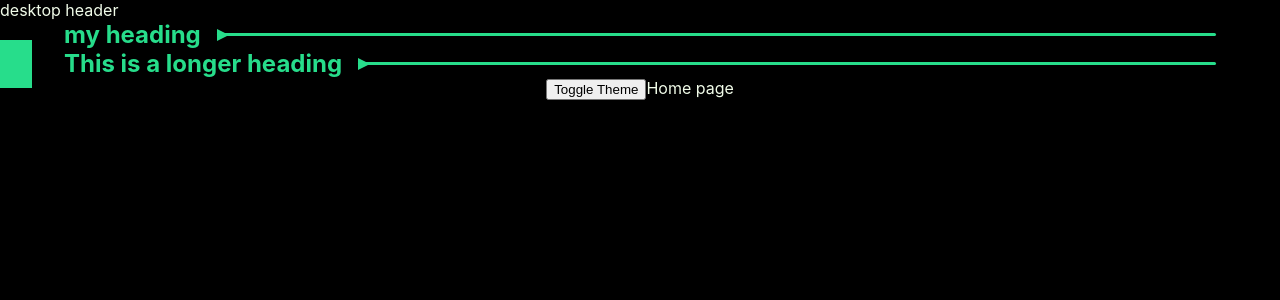
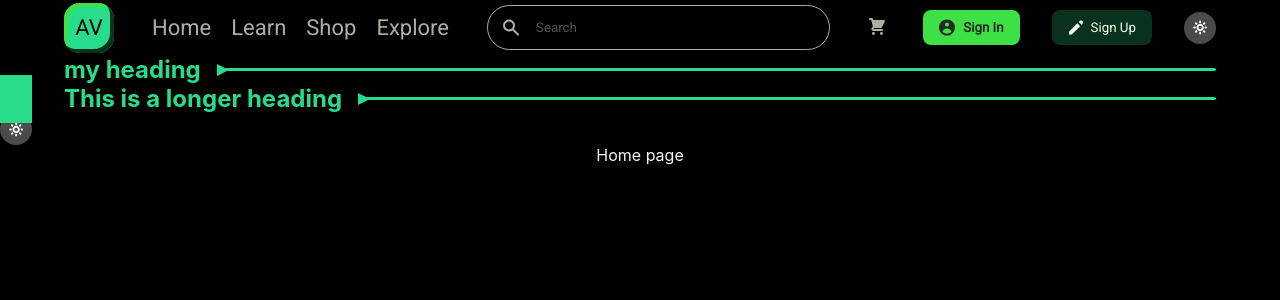
Before and after one commit to Maciej-Clanet/va_frontend_classroom, a React (Create React App) app: page / in a window 1280 px wide. Shown: the top 300 px of the page. Built offline with nearby package versions, Linux system fonts and the light colour scheme.

Commit message:
Desktop Header

```diff
--- a/src/Components/DesktopHeader/DesktopHeader.css
+++ b/src/Components/DesktopHeader/DesktopHeader.css
@@ -1,8 +1,25 @@
 .desktop-header{
     display: none;
+
+    /* border: 1px solid red; */
+    padding: 0px 64px;
+    gap: 32px;
+    align-items: center;
 }
 
-@media (min-width:800px){
+.desktop-nav-links-container{
+    display: flex;
+    align-items: center;
+    gap: 8px;
+}
+
+.header-action-button-group{
+    display: flex;
+    gap: 32px;
+    align-items: center;
+}
+
+@media (min-width: 1200px){
     .desktop-header{
         display: flex;
     }
--- a/src/Components/DesktopHeader/DesktopHeader.js
+++ b/src/Components/DesktopHeader/DesktopHeader.js
@@ -1,9 +1,41 @@
 import "./DesktopHeader.css"
+import Logo from "../Logo/Logo";
+import DesktopNavLink from "../DesktopNavLink/DesktopNavLink";
+import PrimaryIconButton from "../PrimaryIconButton/PrimaryIconButton";
+import SecondaryIconButton from "../SecondaryIconButton/SecondaryIconButton";
+import IconButton from "../IconButton/IconButton";
+import ThemeToggleButton from "../ThemeToggleButton/ThemeToggleButton";
+import SearchBar from "../SearchBar/SearchBar";
+
+import {ReactComponent as UserIcon} from "../../Assets/Icons/UserIcon.svg";
+import {ReactComponent as PencilIcon} from "../../Assets/Icons/PencilIcon.svg";
+import {ReactComponent as CartIcon} from "../../Assets/Icons/CartIcon.svg"
+import {useNavigate} from "react-router-dom";
+
+const DesktopNavLinks = () =>{
+    return(
+        <div className="desktop-nav-links-container">
+            <DesktopNavLink text="Home" path="/"/>
+            <DesktopNavLink text="Learn" path="/Learn"/>
+            <DesktopNavLink text="Shop" path="/Shop"/>
+            <DesktopNavLink text="Explore" path="/Explore"/>
+        </div>
+    )
+}
 
 const DesktopHeader = () =>{
+    const navigate = useNavigate()
     return(
         <header className="desktop-header">
-            desktop header
+            <Logo/>
+            <DesktopNavLinks/>
+            <SearchBar/>
+            <div className="header-action-button-group">
+                <IconButton icon={<CartIcon/>} onClick={() => navigate("/cart")} />
+                <PrimaryIconButton text="Sign In" icon={<UserIcon/>} onClick={() => navigate("/login")} />
+                <SecondaryIconButton text="Sign Up" icon={<PencilIcon/>} onClick={() => navigate("/register")} />
+                <ThemeToggleButton />
+            </div>
         </header>
     )
 }
--- /dev/null
+++ b/src/Components/DesktopNavLink/DesktopNavLink.css
@@ -0,0 +1,10 @@
+.desktop-nav-link{
+    color: var(--text-color);
+    background: none;
+    border: none;
+    opacity: 0.7;
+    cursor: pointer;
+    &:hover{
+        opacity: 1;
+    }
+}
--- /dev/null
+++ b/src/Components/DesktopNavLink/DesktopNavLink.js
@@ -0,0 +1,9 @@
+import "./DesktopNavLink.css"
+import {useNavigate} from "react-router-dom"
+
+const DesktopNavLink = ({text, path}) =>{
+    const navigate = useNavigate()
+    return <button className="desktop-nav-link text-title" onClick={() => navigate(path)}>{text}</button>
+}
+
+export default DesktopNavLink;
--- a/src/Components/Logo/Logo.css
+++ b/src/Components/Logo/Logo.css
@@ -9,10 +9,16 @@
     border-radius: 16px;
     -webkit-box-shadow: inset -4px -4px 0px 0px #08311E, inset 4px 4px 0px 0px #3DE145;
     box-shadow: inset -4px -4px 0px 0px #08311E, inset 4px 4px 0px 0px #3DE145;
-    position: absolute;
-    left: 50%;
-    transform: translateX(-50%);
+
 
     user-select: none;
     cursor: pointer;
 }
+
+@media (max-width: 1200px){
+    .logo-container{
+        position: absolute;
+        left: 50%;
+        transform: translateX(-50%);
+    }
+}
--- a/src/Components/MobileHeader/MobileHeader.css
+++ b/src/Components/MobileHeader/MobileHeader.css
@@ -5,7 +5,7 @@
     padding: 0px 8px;
 }
 
-@media (min-width: 800px){
+@media (min-width: 1200px){
     .mobile-header{
         display: none;
     }
--- a/src/Components/SearchBar/SearchBar.css
+++ b/src/Components/SearchBar/SearchBar.css
@@ -2,6 +2,7 @@
     display: flex;
     align-items: center;
     position: relative;
+    flex: 1;
     & svg{
         fill: var(--text-color);
         position: absolute;
--- /dev/null
+++ b/src/Components/SecondaryIconButton/SecondaryIconButton.css
@@ -0,0 +1,21 @@
+.secondary-icon-button{
+    border: none;
+    border-radius: 8px;
+    background-color: var(--secondary-color);
+    color: var(--text-color);
+
+    display: flex;
+    align-items: center;
+    gap: 8px;
+    padding: 4px 16px;
+
+    cursor: pointer;
+
+    & svg{
+        fill: var(--text-color);
+    }
+
+    &:hover{
+        filter: brightness(120%);
+    }
+}
--- /dev/null
+++ b/src/Components/SecondaryIconButton/SecondaryIconButton.js
@@ -0,0 +1,7 @@
+import "./SecondaryIconButton.css"
+
+const SecondaryIconButton = ({text, icon, onClick}) => {
+    return <button className="secondary-icon-button text-label" onClick={onClick}>{icon}{text}</button>
+}
+
+export default SecondaryIconButton;
--- a/src/Components/ThemeToggleButton/ThemeToggleButton.css
+++ b/src/Components/ThemeToggleButton/ThemeToggleButton.css
@@ -0,0 +1,32 @@
+.theme-toggle-button{
+    background: none;
+    border: none;
+    border-radius: 50%;
+    width: 32px;
+    height: 32px;
+    display: flex;
+    align-items: center;
+    justify-content: center;
+    cursor: pointer;
+
+    &.light-theme{
+        border: 1px solid var(--text-color);
+
+        & svg{
+            fill: none;
+            stroke: var(--text-color);
+            stroke-width: 2px;
+        }
+    }
+    &.dark-theme{
+        background-color: rgb(75, 75, 75);
+        & svg{
+            /* fill: var(--accent-color); */
+            fill: none;
+            stroke: var(--accent-color);
+            stroke-width: 2px;
+        }
+    }
+
+
+}
--- a/src/Components/ThemeToggleButton/ThemeToggleButton.js
+++ b/src/Components/ThemeToggleButton/ThemeToggleButton.js
@@ -1,10 +1,17 @@
 import "./ThemeToggleButton.css"
 import { useTheme } from "../../Contexts/ThemeContext";
+import {ReactComponent as SunIcon} from "../../Assets/Icons/SunIcon.svg"
+import {ReactComponent as MoonIcon} from "../../Assets/Icons/MoonIcon.svg"
+const ThemeToggleButton = () => {
+    const {theme, toggleTheme} = useTheme();
 
-const ThemeToggleButton = () => {
-    const {toggleTheme} = useTheme();
-
-    return <button onClick={toggleTheme}>Toggle Theme</button>
+    return <button className={`theme-toggle-button ${theme}`} onClick={toggleTheme}>
+        {
+            theme === "light-theme"
+            ? <MoonIcon/>
+            : <SunIcon/>
+            }
+        </button>
 }
 
 export default ThemeToggleButton;
```
